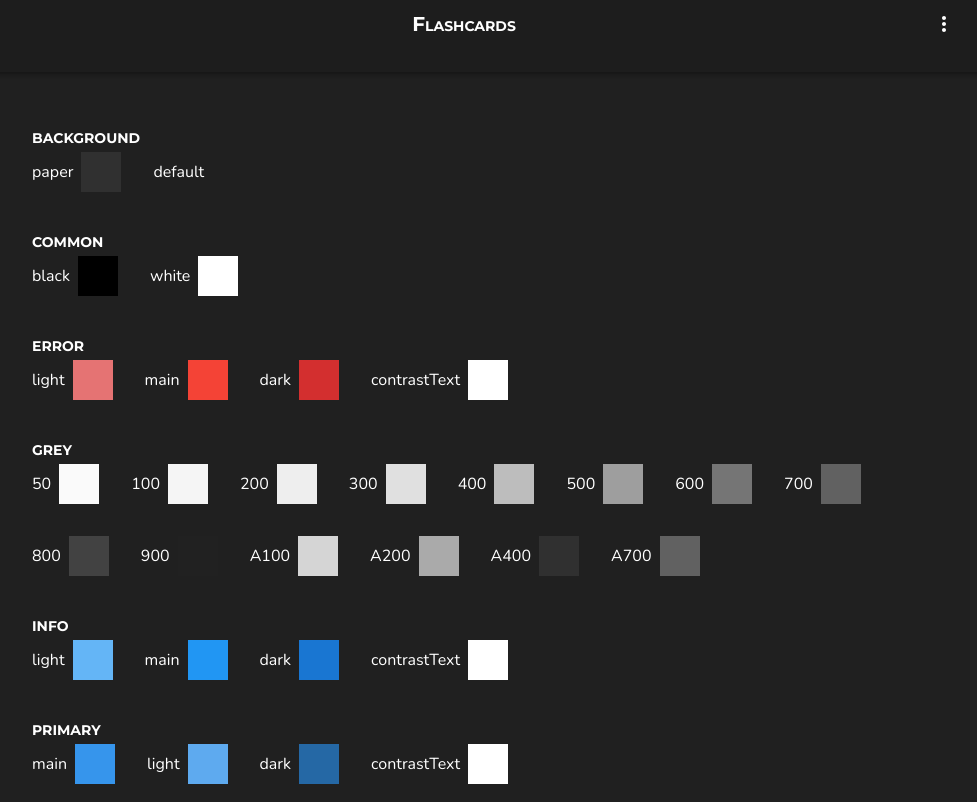
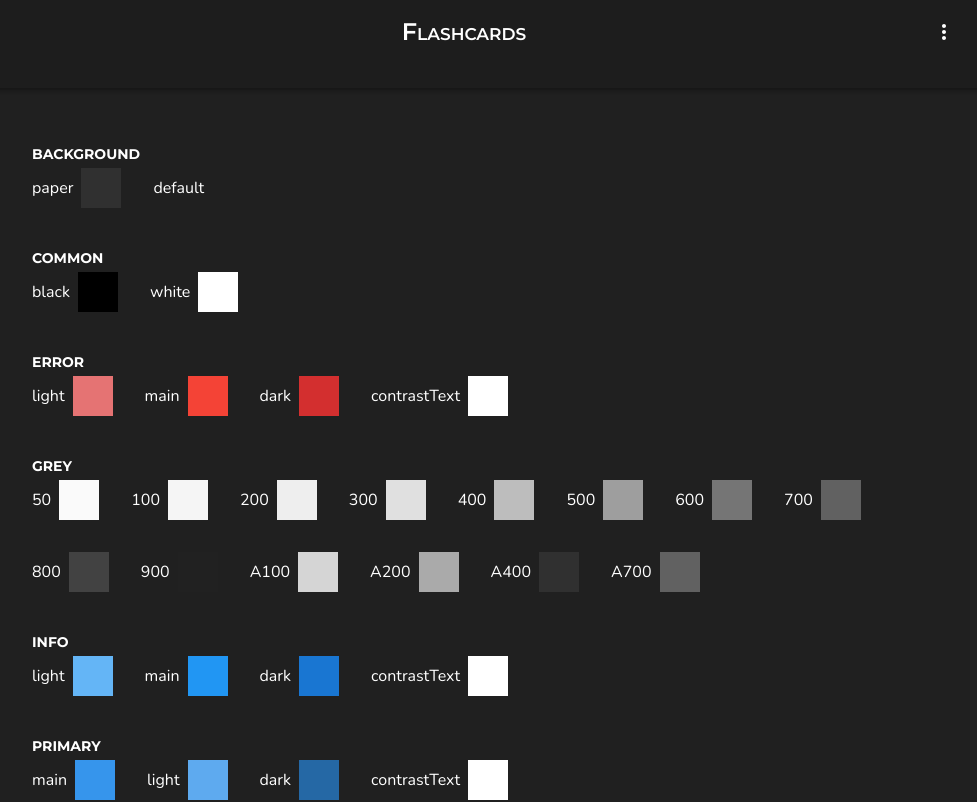
Before and after one commit to marciorasf/hippocards-web, a React (Create React App) app: page /dev/palette in a window 1280 px wide. Shown: the top 802 px of the page, without its empty margins (152-1129 px from the left). Built offline with nearby package versions, Linux system fonts and the light colour scheme; no server answers.

Commit message:
include title on header

```diff
--- a/src/components/Header.tsx
+++ b/src/components/Header.tsx
@@ -27,6 +27,7 @@ const useStyles = makeStyles((theme) => ({
   },
   toolbar: {
     position: "relative",
+    padding: theme.spacing(1, 0),
   },
   fab: {
     position: "absolute",
@@ -37,12 +38,18 @@ const useStyles = makeStyles((theme) => ({
 }))
 
 type HeaderProps = {
+  title?: string
   goBackTo?: string
   fabFn?: () => void
   children?: React.ReactNode
 }
 
-const Header: React.FC<HeaderProps> = ({ goBackTo, fabFn, children }) => {
+const Header: React.FC<HeaderProps> = ({
+  title,
+  goBackTo,
+  fabFn,
+  children,
+}) => {
   const [openSidebar, setOpenSidebar] = useState(false)
   const classes = useStyles()
 
@@ -74,8 +81,8 @@ const Header: React.FC<HeaderProps> = ({ goBackTo, fabFn, children }) => {
               </Grid>
 
               <Grid item xs>
-                <Typography variant="h6" align="center">
-                  Flashcards
+                <Typography variant="h5" align="center">
+                  {title || "Flashcards"}
                 </Typography>
               </Grid>
 
--- a/src/pages/Category/index.tsx
+++ b/src/pages/Category/index.tsx
@@ -52,7 +52,7 @@ type Dialog = "create" | "edit"
 
 const Categories: React.FC = () => {
   const [category, setCategory] = useState<CategoryWithFlashcards | null>()
-  const [expandFilters, setExpandFilters] = useState(true)
+  const [expandFilters, setExpandFilters] = useState(false)
   const [openDialog, setOpenDialog] = useState<Dialog | null>(null)
   const [searchText, setSearchText] = useState("")
   const [filters, setFilters] = useState<Filters>({
@@ -248,7 +248,11 @@ const Categories: React.FC = () => {
   return (
     <Grid container>
       <Grid item xs={12}>
-        <Header goBackTo="/categories" fabFn={() => handleOpenDialog("create")}>
+        <Header
+          title={category?.name}
+          goBackTo="/categories"
+          fabFn={() => handleOpenDialog("create")}
+        >
           <ButtonBase
             onClick={handleToggleExpandFilters}
             style={{
```
